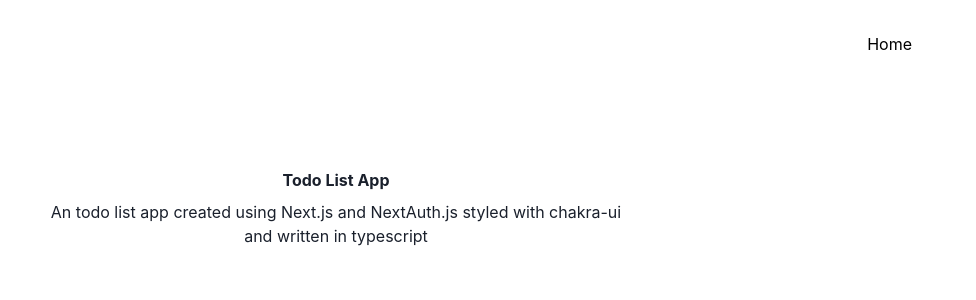
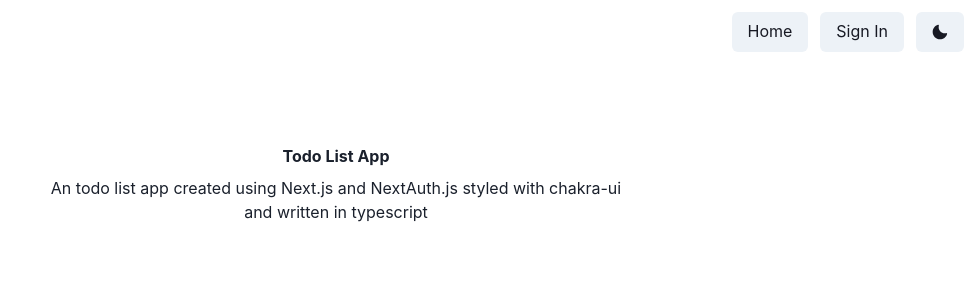
Before and after one commit to Waxaranai/todo-list, a Next.js app: page / in a window 1280 px wide. Shown: the top 300 px of the page, without its empty margins (304-1280 px from the left). Built offline with nearby package versions, Linux system fonts and the light colour scheme.

Commit message:
feat: add theme toggler

```diff
--- a/components/sections/Header.tsx
+++ b/components/sections/Header.tsx
@@ -1,20 +1,16 @@
 import React from "react";
 import MenuItem from "../ui/menu/MenuItem";
-import { Box, Flex } from "@chakra-ui/react";
-import { MenuOpenIcon, MenuCloseIcon } from "../ui/menu/MenuIcon";
+import { Box, Button, ButtonGroup, Flex, useColorMode, useColorModeValue } from "@chakra-ui/react";
+import { MoonIcon, SunIcon, HamburgerIcon, CloseIcon } from "@chakra-ui/icons";
+import { signIn } from "next-auth/client";
 
-interface HeaderState {
-    isOpen: boolean;
-}
-export default class Header extends React.Component<{}, HeaderState> {
-    constructor(props: {}) {
-        super(props);
-        this.state = {
-            isOpen: false
-        };
-    }
-    render() {
-        const toggleMenu = () => this.setState({ isOpen: !this.state.isOpen });
+export default function Header(props) {
+    const { colorMode, toggleColorMode } = useColorMode();
+    const navColor = useColorModeValue("transparent", "gray.900");
+    const iconColor = useColorModeValue("black", "white");
+    const themeIcon = colorMode === "light" ? <MoonIcon /> : <SunIcon />;
+    const [navShow, setNavOpen] = React.useState(false);
+    const toggleMenu = () => setNavOpen(!navShow);
     return (
         <Flex
             as="nav"
@@ -23,33 +19,58 @@
             wrap="wrap"
             w="100%"
             mb={8}
-                p={8}
-                bg={["primary.500", "primary.500", "transparent", "transparent"]}
-                color={["white", "white", "primary.700", "primary.700"]}
-                {...this.props}
+            p={3}
+            bg={navColor}
+            color="white"
+            {...props}
         >
-                <Flex align="center">
+            <Flex align="left">
                 {/* For an Logo component */}
             </Flex>
 
-                <Box display={{ base: "block", md: "none" }} onClick={toggleMenu}>
-                    {this.state.isOpen ? <MenuCloseIcon /> : <MenuOpenIcon />}
+            <Box display={{ base: "block", md: "none" }}>
+                <ButtonGroup isAttached color={iconColor}>
+                    <Button mr="-px" onClick={toggleColorMode}>
+                        {themeIcon}
+                    </Button>
+                    <Button onClick={toggleMenu}>
+                        {navShow ? <CloseIcon /> : <HamburgerIcon />}
+                    </Button>
+                </ButtonGroup>
+
             </Box>
 
             <Box
-                    display={{ base: this.state.isOpen ? "block" : "none", md: "block" }}
+                display={{ base: navShow ? "block" : "none", md: "block" }}
                 flexBasis={{ base: "100%", md: "auto" }}
             >
                 <Flex
                     align="center"
-                        justify={["center", "space-between", "flex-end", "flex-end"]}
+                    justify={["center", "flex-end", "flex-end", "flex-end"]}
                     direction={["column", "row", "row", "row"]}
-                        pt={[4, 4, 0, 0]}
+                    pt={[5, 5, 0, 0]}
                 >
+                    <Box display={{ base: "none", md: "block" }} >
+                        <ButtonGroup>
+                            <MenuItem to="/">
+                                <Button fontWeight="normal">Home</Button>
+                            </MenuItem>
+                            <MenuItem to="/api/auth/signin" onClick={signIn}>
+                                <Button fontWeight="normal">Sign In</Button>
+                            </MenuItem>
+                            <MenuItem isLast>
+                                <Button onClick={toggleColorMode}>{themeIcon}</Button>
+                            </MenuItem>
+                        </ButtonGroup>
+                    </Box>
+                    <Box display={{ base: "block", md: "none" }} >
                         <MenuItem to="/">Home</MenuItem>
+                        <MenuItem to="/api/auth/signin" onClick={(e) => { e.preventDefault(); signIn(); }} isLast>
+                            Sign In
+                        </MenuItem>
+                    </Box>
                 </Flex>
             </Box>
         </Flex>
     );
 }
-}
--- /dev/null
+++ b/components/theme.tsx
@@ -0,0 +1,8 @@
+import { ColorMode, extendTheme } from "@chakra-ui/react"
+
+const config: { initialColorMode: ColorMode; useSystemColorMode: boolean } = {
+    initialColorMode: "light",
+    useSystemColorMode: false
+};
+
+export default extendTheme({ config });
--- a/components/ui/menu/MenuIcon.tsx
+++ /dev/null
@@ -1,29 +0,0 @@
-import { useColorModeValue } from "@chakra-ui/react";
-
-export function MenuCloseIcon() {
-    const color = useColorModeValue("black", "white");
-    return (
-        <svg width="24" viewBox="0 0 18 18" xmlns="http://www.w3.org/2000/svg">
-            <title>Close</title>
-            <path
-                fill={color}
-                d="M9.00023 7.58599L13.9502 2.63599L15.3642 4.04999L10.4142 8.99999L15.3642 13.95L13.9502 15.364L9.00023 10.414L4.05023 15.364L2.63623 13.95L7.58623 8.99999L2.63623 4.04999L4.05023 2.63599L9.00023 7.58599Z"
-            />
-        </svg>
-    )
-};
-
-export function MenuOpenIcon() {
-    const color = useColorModeValue("black", "white");
-    return (
-        <svg
-            width="24px"
-            viewBox="0 0 20 20"
-            xmlns="http://www.w3.org/2000/svg"
-            fill={color}
-        >
-            <title>Menu</title>
-            <path d="M0 3h20v2H0V3zm0 6h20v2H0V9zm0 6h20v2H0v-2z" />
-        </svg>
-    )
-};
--- a/components/ui/menu/MenuItem.tsx
+++ b/components/ui/menu/MenuItem.tsx
@@ -3,14 +3,14 @@
 import { Text, useColorModeValue } from "@chakra-ui/react";
 
 export default function MenuItem({ children, isLast = false, to = "/", ...rest }) {
-    const color = useColorModeValue("black", "white");
+    const color = useColorModeValue("gray.900", "white");
     return (
         <Text
-            mb={{ base: isLast ? 0 : 8, sm: 0 }}
-            mr={{ base: 0, sm: isLast ? 0 : 8 }}
+            mb={{ base: isLast ? 3 : 5, sm: 0 }}
+            mr={{ base: 0, sm: isLast ? 0 : 1 }}
             display="block"
+            color={color}
             {...rest}
-            textColor={color}
         >
             <Link href={to}>{children}</Link>
         </Text>
--- /dev/null
+++ b/pages/_document.tsx
@@ -0,0 +1,19 @@
+import theme from "../components/theme";
+import NextDocument, { Html, Head, Main, NextScript } from "next/document"
+import { ColorModeScript } from "@chakra-ui/react"
+
+
+export default class Document extends NextDocument {
+  render() {
+    return (
+      <Html lang="en">
+        <Head />
+        <body>
+          <ColorModeScript initialColorMode={theme.config.initialColorMode} />
+          <Main />
+          <NextScript />
+        </body>
+      </Html>
+    )
+  }
+}
```
Lines whose indentation alone changed are shown as unchanged.
